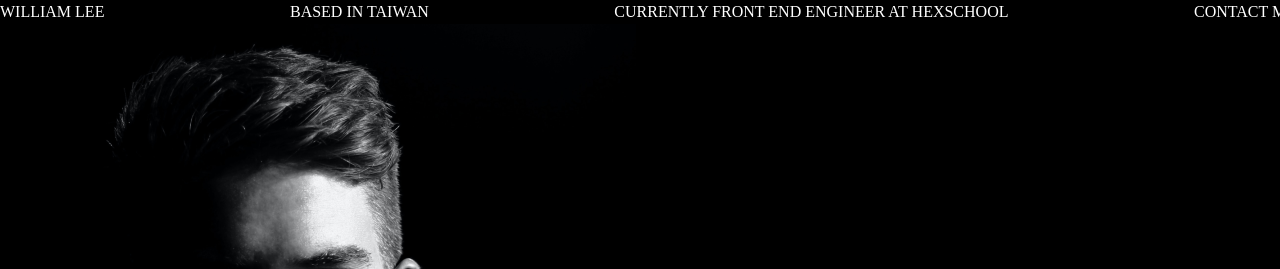
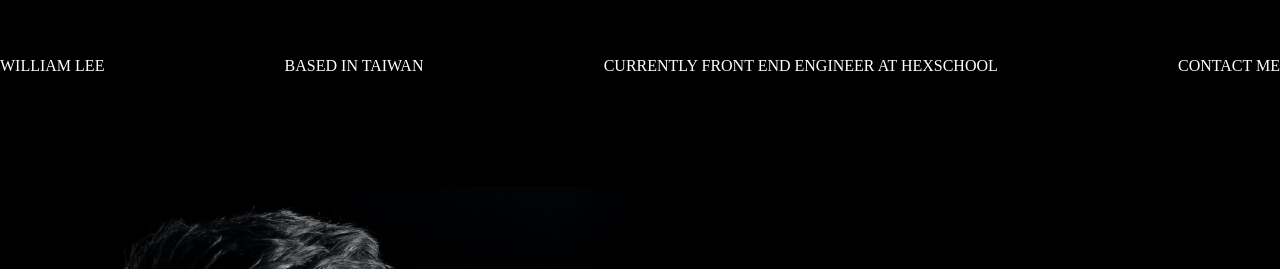
Before and after one commit to Fly770403/2024Html-wed2, a plain HTML site: page index.html in a window 1280 px wide. Shown: the top 269 px of the page. Drawn offline with Linux system fonts and the light colour scheme.

Commit message:
no message

```diff
--- a/index.html
+++ b/index.html
@@ -9,7 +9,7 @@
 <body>
 
 
-<!!--第一區塊frame-->
+<!--第一區塊frame-->
 
     <div class="frame">
         <div class="hearder">
@@ -37,7 +37,7 @@
 
     </div>
 
-<!!--第一區塊frame-->
+<!--第一區塊frame-->
 
 
 
--- a/style.css
+++ b/style.css
@@ -55,7 +55,6 @@ table {
  }
 
  /**=================預防Ｘ軸==================*/
-
  img{
     max-width: 100%;
     height: auto;
@@ -69,6 +68,9 @@ table {
 	font-family: "Bruno Ace SC" sans-serif;
 	line-height: 1.5;
  }
+
+
+
  /**=================RWD==================*/
 
 
@@ -120,15 +122,17 @@ table {
 
 /*--容器--*/
 
+
+
 .container{
-	width: 1296px;
+	max-width: 1296px;
 	margin: 0 auto;
 }
 
 
 
  .frame{
-	background-color: black;
+	background-color: #000000;
 	color: #FFFFFF;
  }
 
@@ -137,4 +141,6 @@ table {
 	flex-direction: row;
 	justify-content: space-between;
 	align-items: center;
+	padding-top : 54px;
+	padding-bottom: 54px;
 }
```
